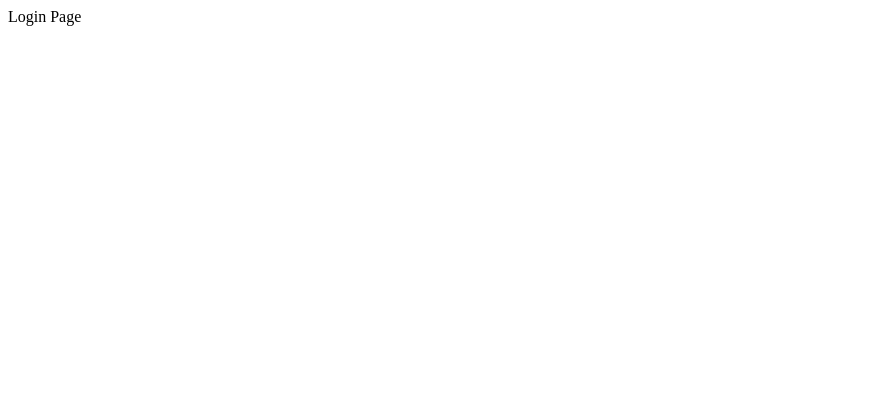
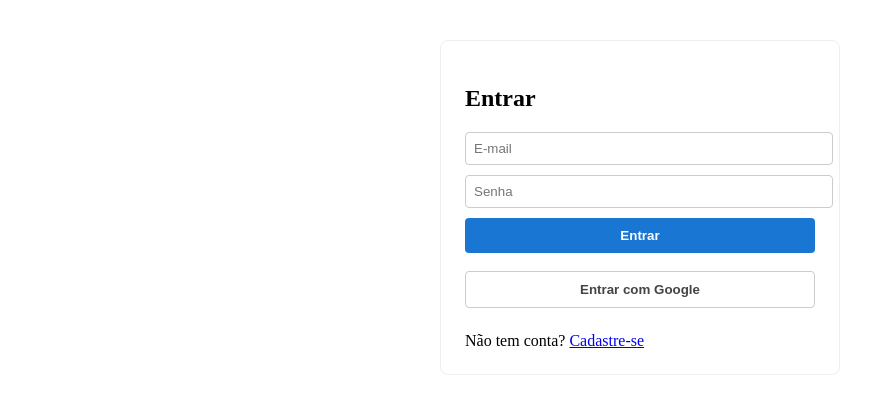
Before and after one commit to GiltMonster/CineApp, a React (Create React App) app: page /login in a window 1280 px wide. Shown: the top 414 px of the page, without its empty margins (0-895 px from the left). Built offline with nearby package versions, Linux system fonts and the light colour scheme; no server answers.

Commit message:
Feat ✨: Adiciona autenticação de usuário com Firebase e implementa rotas privadas

```diff
--- a/src/App.js
+++ b/src/App.js
@@ -1,12 +1,15 @@
 import React from 'react';
 import { BrowserRouter as Router } from 'react-router-dom';
 import AppRoutes from './routes/AppRoutes';
+import { AuthProvider } from './contexts/AuthContext';
 
 function App() {
   return (
-    <Router>
-      <AppRoutes />
-    </Router>
+    <AuthProvider>
+      <Router>
+        <AppRoutes />
+      </Router>
+    </AuthProvider>
   );
 }
 
--- /dev/null
+++ b/src/contexts/AuthContext.js
@@ -0,0 +1,26 @@
+import React, { createContext, useContext, useEffect, useState } from 'react';
+import { onAuthStateChanged } from 'firebase/auth';
+import { auth } from '../services/firebase';
+
+const AuthContext = createContext();
+
+export const AuthProvider = ({ children }) => {
+  const [user, setUser] = useState(null);
+  const [loading, setLoading] = useState(true);
+
+  useEffect(() => {
+    const unsubscribe = onAuthStateChanged(auth, (user) => {
+      setUser(user);
+      setLoading(false);
+    });
+    return () => unsubscribe();
+  }, []);
+
+  return (
+    <AuthContext.Provider value={{ user, loading }}>
+      {children}
+    </AuthContext.Provider>
+  );
+};
+
+export const useAuth = () => useContext(AuthContext);
--- a/src/pages/Login.js
+++ b/src/pages/Login.js
@@ -1,7 +1,79 @@
-import React from 'react';
+
+
+import React, { useState } from 'react';
+import { signInWithEmailAndPassword, GoogleAuthProvider, signInWithPopup } from 'firebase/auth';
+import { auth } from '../services/firebase';
+import { useNavigate, Link } from 'react-router-dom';
+import '../styles/Login/index.css';
 
 const Login = () => {
-  return <div>Login Page</div>;
+  const [email, setEmail] = useState('');
+  const [password, setPassword] = useState('');
+  const [error, setError] = useState('');
+  const [loading, setLoading] = useState(false);
+  const navigate = useNavigate();
+
+  const handleSubmit = async (e) => {
+    e.preventDefault();
+    setLoading(true);
+    setError('');
+    try {
+      await signInWithEmailAndPassword(auth, email, password);
+      navigate('/');
+    } catch (err) {
+      setError('E-mail ou senha inválidos.');
+    }
+    setLoading(false);
+  };
+
+  const handleGoogleLogin = async () => {
+    setLoading(true);
+    setError('');
+    const provider = new GoogleAuthProvider();
+    try {
+      await signInWithPopup(auth, provider);
+      navigate('/');
+    } catch (err) {
+      setError('Erro ao fazer login com Google.');
+    }
+    setLoading(false);
+  };
+
+
+  return (
+    <div className="login-container">
+      <h2>Entrar</h2>
+      <form onSubmit={handleSubmit}>
+        <input
+          className="login-input"
+          type="email"
+          placeholder="E-mail"
+          value={email}
+          onChange={e => setEmail(e.target.value)}
+          required
+        />
+        <input
+          className="login-input"
+          type="password"
+          placeholder="Senha"
+          value={password}
+          onChange={e => setPassword(e.target.value)}
+          required
+        />
+        <button className="login-btn" type="submit" disabled={loading}>
+          {loading ? 'Entrando...' : 'Entrar'}
+        </button>
+      </form>
+      <button className="login-btn login-btn-google" onClick={handleGoogleLogin} disabled={loading}>
+        Entrar com Google
+      </button>
+      {error && <div className="login-error">{error}</div>}
+      <div className="login-register-link">
+        Não tem conta? <Link to="/register">Cadastre-se</Link>
+      </div>
+    </div>
+  );
 };
 
+
 export default Login;
--- a/src/pages/Register.js
+++ b/src/pages/Register.js
@@ -1,7 +1,72 @@
-import React from 'react';
+import React, { useState } from 'react';
+import { createUserWithEmailAndPassword } from 'firebase/auth';
+import { auth } from '../services/firebase';
+import { useNavigate, Link } from 'react-router-dom';
+import '../styles/Register/index.css';
 
 const Register = () => {
-  return <div>Register Page</div>;
+  const [email, setEmail] = useState('');
+  const [password, setPassword] = useState('');
+  const [confirmPassword, setConfirmPassword] = useState('');
+  const [error, setError] = useState('');
+  const [loading, setLoading] = useState(false);
+  const navigate = useNavigate();
+
+  const handleSubmit = async (e) => {
+    e.preventDefault();
+    setError('');
+    if (password !== confirmPassword) {
+      setError('As senhas não coincidem.');
+      return;
+    }
+    setLoading(true);
+    try {
+      await createUserWithEmailAndPassword(auth, email, password);
+      navigate('/');
+    } catch (err) {
+      setError('Erro ao cadastrar. Verifique o e-mail.');
+    }
+    setLoading(false);
+  };
+
+  return (
+    <div className="login-container">
+      <h2>Cadastrar</h2>
+      <form onSubmit={handleSubmit}>
+        <input
+          className="login-input"
+          type="email"
+          placeholder="E-mail"
+          value={email}
+          onChange={e => setEmail(e.target.value)}
+          required
+        />
+        <input
+          className="login-input"
+          type="password"
+          placeholder="Senha"
+          value={password}
+          onChange={e => setPassword(e.target.value)}
+          required
+        />
+        <input
+          className="login-input"
+          type="password"
+          placeholder="Confirme a senha"
+          value={confirmPassword}
+          onChange={e => setConfirmPassword(e.target.value)}
+          required
+        />
+        <button className="login-btn" type="submit" disabled={loading}>
+          {loading ? 'Cadastrando...' : 'Cadastrar'}
+        </button>
+      </form>
+      {error && <div className="login-error">{error}</div>}
+      <div className="login-register-link">
+        Já tem conta? <Link to="/login">Entrar</Link>
+      </div>
+    </div>
+  );
 };
 
 export default Register;
--- a/src/routes/AppRoutes.js
+++ b/src/routes/AppRoutes.js
@@ -4,13 +4,22 @@ import Login from '../pages/Login';
 import Register from '../pages/Register';
 import Home from '../pages/Home';
 import MovieDetails from '../pages/MovieDetails';
+import PrivateRoute from './PrivateRoute';
 
 const AppRoutes = () => (
   <Routes>
     <Route path="/login" element={<Login />} />
     <Route path="/register" element={<Register />} />
-    <Route path="/movie/:id" element={<MovieDetails />} />
-    <Route path="/" element={<Home />} />
+    <Route path="/movie/:id" element={
+      <PrivateRoute>
+        <MovieDetails />
+      </PrivateRoute>
+    } />
+    <Route path="/" element={
+      <PrivateRoute>
+        <Home />
+      </PrivateRoute>
+    } />
   </Routes>
 );
 
--- /dev/null
+++ b/src/routes/PrivateRoute.js
@@ -0,0 +1,11 @@
+import React from 'react';
+import { Navigate } from 'react-router-dom';
+import { useAuth } from '../contexts/AuthContext';
+
+const PrivateRoute = ({ children }) => {
+  const { user, loading } = useAuth();
+  if (loading) return <div>Carregando...</div>;
+  return user ? children : <Navigate to="/login" />;
+};
+
+export default PrivateRoute;
--- /dev/null
+++ b/src/styles/Login/index.css
@@ -0,0 +1,43 @@
+.login-container {
+  max-width: 350px;
+  margin: 40px auto;
+  padding: 24px;
+  border: 1px solid #eee;
+  border-radius: 8px;
+  background: #fff;
+}
+.login-input {
+  width: 100%;
+  margin-bottom: 10px;
+  padding: 8px;
+  border: 1px solid #ccc;
+  border-radius: 4px;
+}
+.login-btn {
+  width: 100%;
+  padding: 10px;
+  background: #1976d2;
+  color: #fff;
+  border: none;
+  border-radius: 4px;
+  font-weight: bold;
+  cursor: pointer;
+  margin-bottom: 8px;
+}
+.login-btn:disabled {
+  opacity: 0.7;
+  cursor: not-allowed;
+}
+.login-btn-google {
+  background: #fff;
+  color: #444;
+  border: 1px solid #ccc;
+  margin-top: 10px;
+}
+.login-error {
+  color: red;
+  margin-top: 10px;
+}
+.login-register-link {
+  margin-top: 16px;
+}
```
Also changed, not shown: src/styles/Register/index.css (added).
